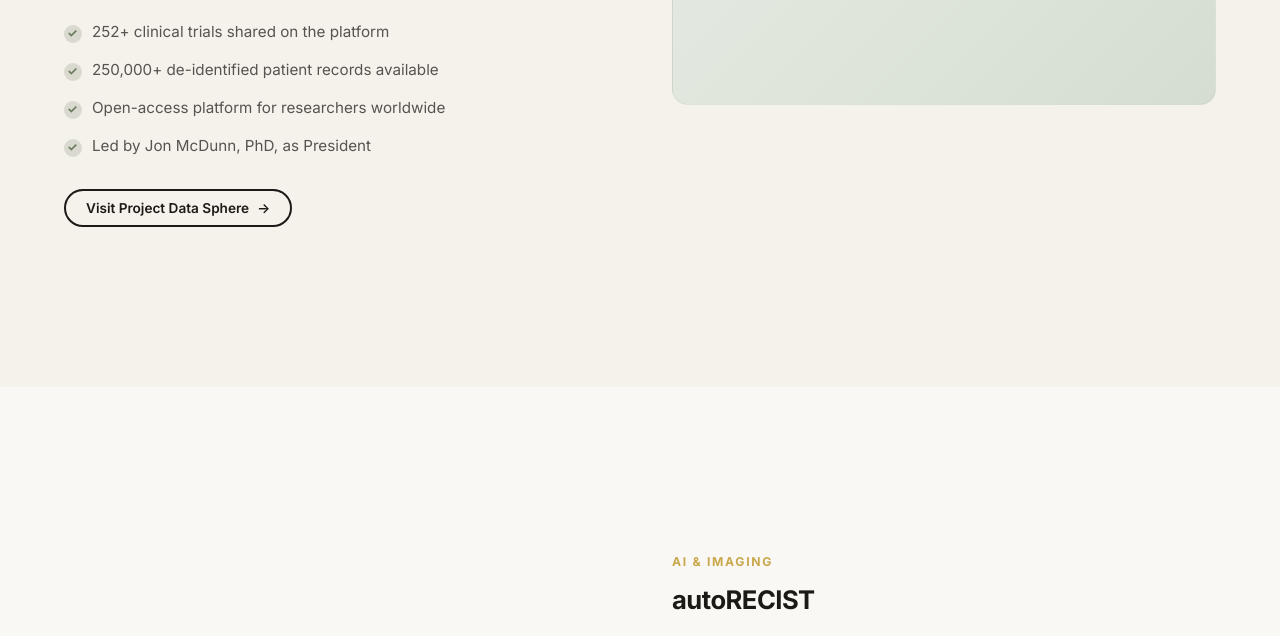
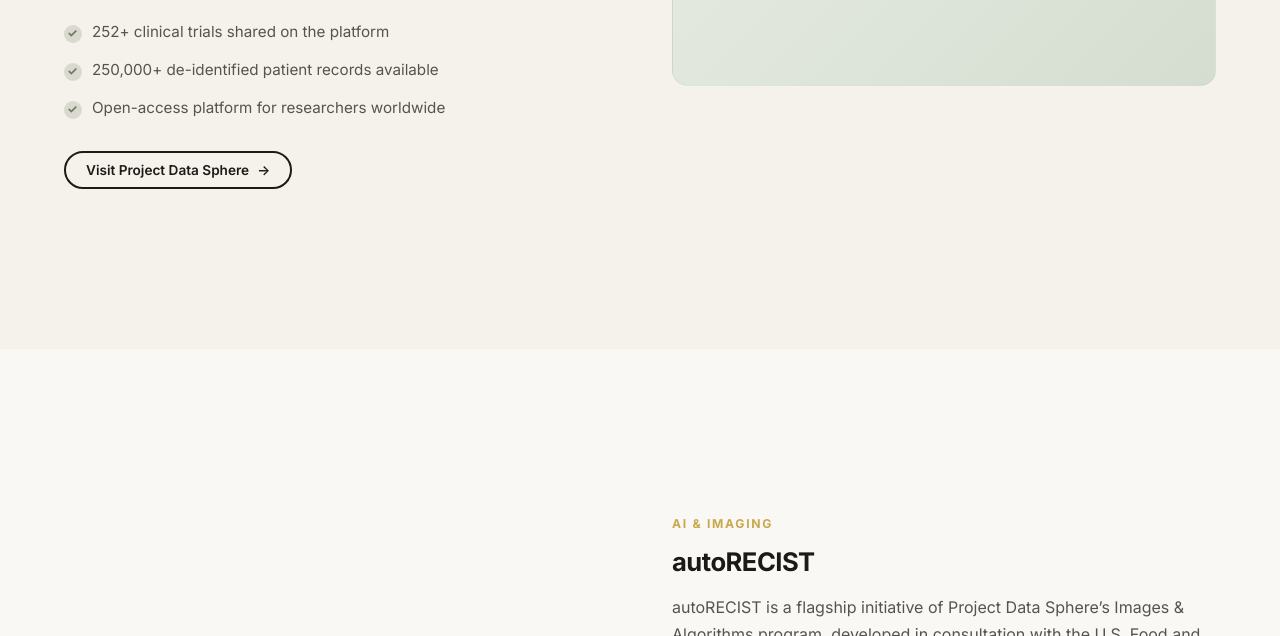
Before and after one commit to Phyusion/www.ceort.org, a plain HTML site: page initiatives.html in a window 1280 px wide. Shown: the part 1840-2476 px from the top of the page. Drawn offline with Linux system fonts and the light colour scheme.

Commit message:
Update initiatives.html

```diff
--- a/initiatives.html
+++ b/initiatives.html
@@ -121,7 +121,6 @@
             <li>252+ clinical trials shared on the platform</li>
             <li>250,000+ de-identified patient records available</li>
             <li>Open-access platform for researchers worldwide</li>
-            <li>Led by Jon McDunn, PhD, as President</li>
           </ul>
           <a href="https://www.projectdatasphere.org/" class="btn btn-outline btn-sm" target="_blank" rel="noopener">Visit Project Data Sphere <span class="arrow">&rarr;</span></a>
         </div>
```
